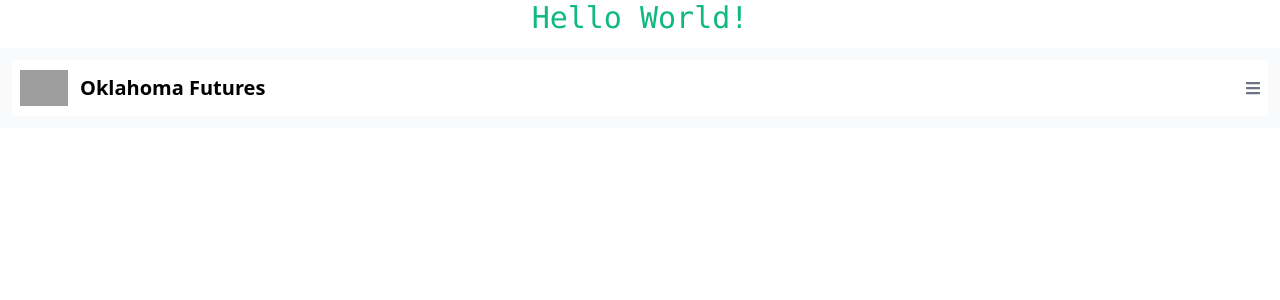
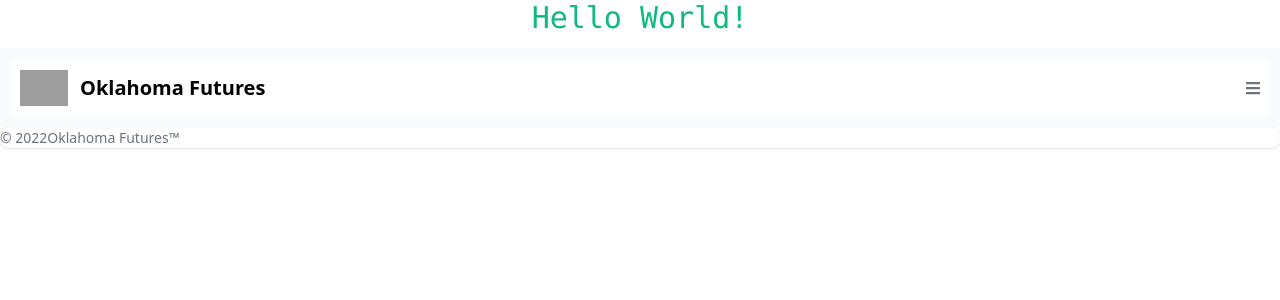
Before and after one commit to EK-Engineering/OK-Futures, a React (Create React App) app: page / in a window 1280 px wide. Shown: the top 300 px of the page. Built offline with nearby package versions, Linux system fonts and the light colour scheme; grey boxes are pictures that could not be loaded.

Commit message:
ADD: Footer copywright

```diff
--- /dev/null
+++ b/src/Components/Layout/Foot.jsx
@@ -0,0 +1,19 @@
+import React from 'react'
+import {Footer} from 'flowbite-react';
+
+export default function Foot() {
+  return (
+    <Footer container={true}>
+  <Footer.Copyright
+    href="/"
+    by="Oklahoma Futures™"
+    year={2022}
+  />
+  <Footer.LinkGroup>
+    {/* <Footer.Link href="#">
+      About
+    </Footer.Link> */}
+  </Footer.LinkGroup>
+</Footer>
+  )
+}
--- a/src/Components/Layout/Footer.jsx
+++ /dev/null
@@ -1,8 +0,0 @@
-import React from 'react'
-import 'flowbite';
-
-export default function Footer() {
-  return (
-    <div>Footer</div>
-  )
-}
--- a/src/Views/Home/Home.jsx
+++ b/src/Views/Home/Home.jsx
@@ -1,5 +1,6 @@
 import 'flowbite';
 import Header from '../../Components/Layout/Header';
+import Foot from '../../Components/Layout/Foot';
 
 export default function Home() {
   return (
@@ -8,6 +9,7 @@ export default function Home() {
         Hello World!
     </h1>
    <header><Header/></header>
+   <footer><Foot /></footer>
     <script src="../path/to/flowbite/dist/flowbite.js"></script>
     </div>
   )
```
